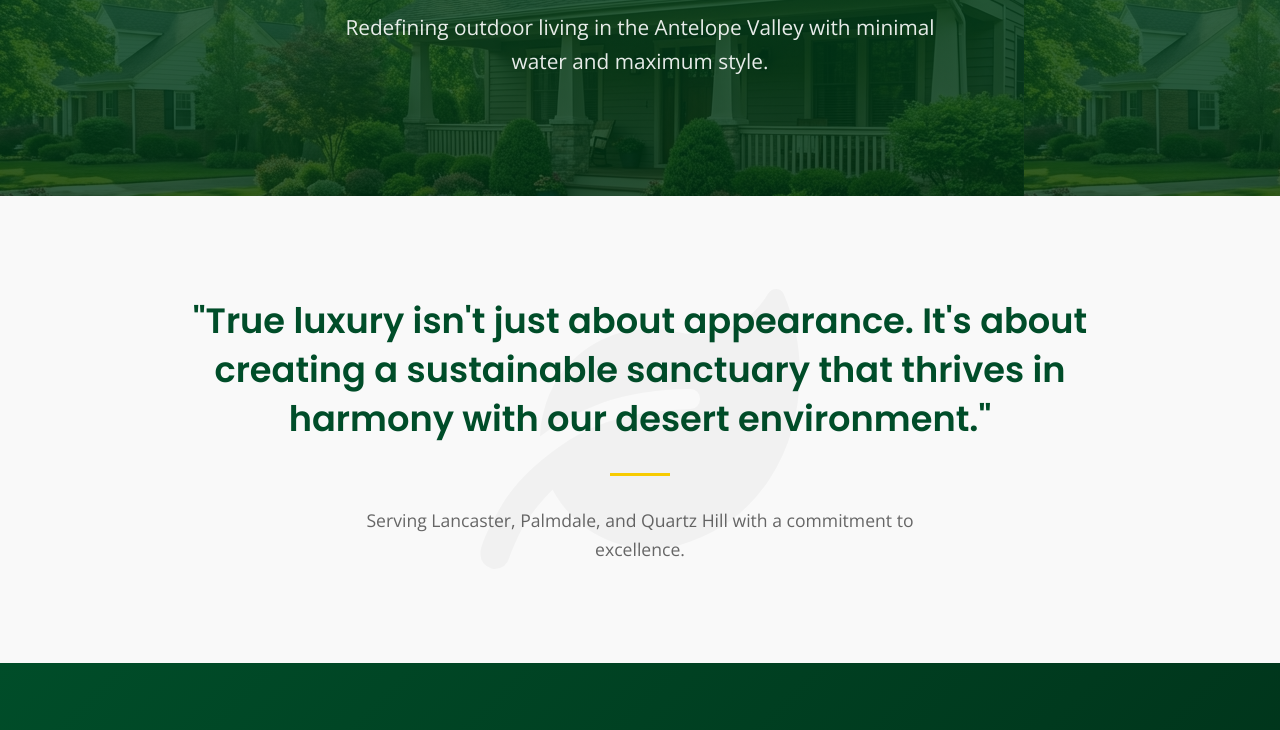
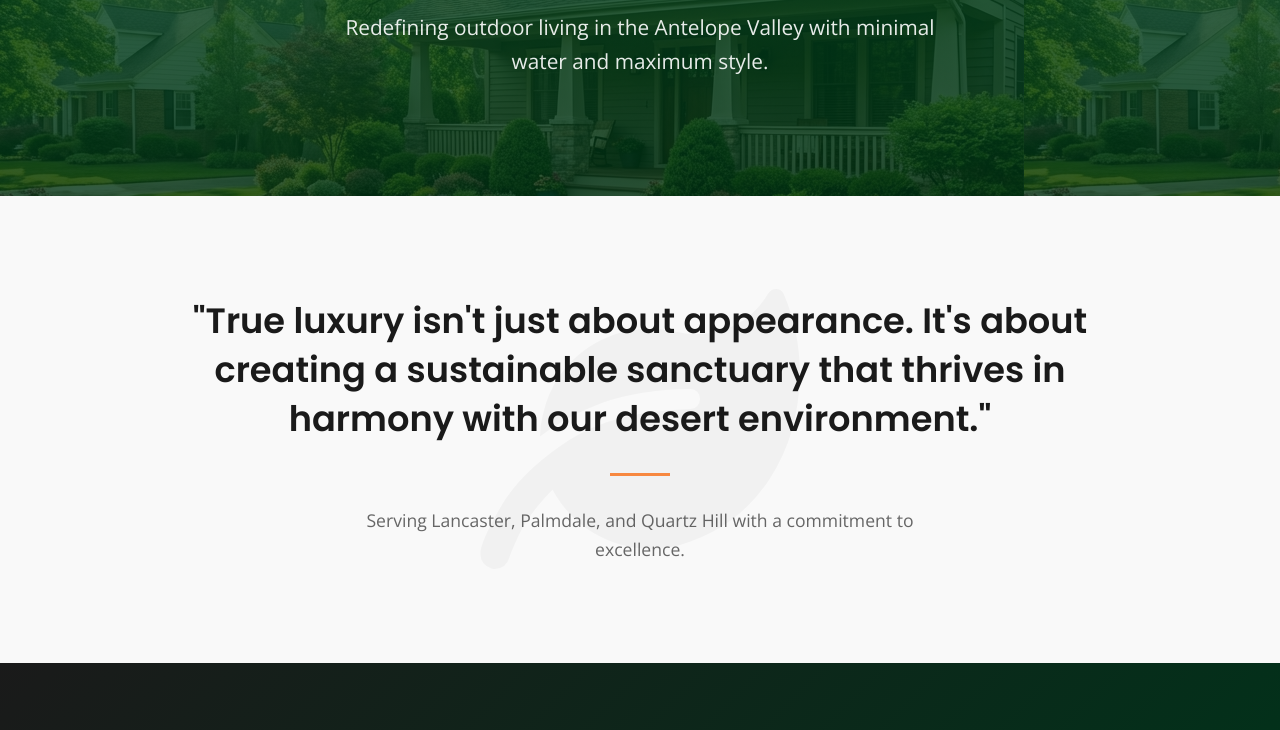
Before and after one commit to Dronesmiths/Urban-Design, a plain HTML site: page about/index.html in a window 1280 px wide. Shown: the part 388-1118 px from the top of the page. Drawn offline with nearby package versions, Linux system fonts and the light colour scheme; a script that the page names is missing.

Commit message:
feat: update color palette to an orange and black urban design theme

```diff
--- a/styles.css
+++ b/styles.css
@@ -1,14 +1,19 @@
 :root {
-    /* Waste Management Inspired Theme */
-    --primary-green: #00713D;
-    --primary-dark: #004d29;
-    --accent-yellow: #FFD200;
+    /* Urban Design & Remodel Theme - Orange & Black */
+    --primary-green: #FF6B35;
+    /* Primary Orange */
+    --primary-dark: #1A1A1A;
+    /* Black */
+    --accent-yellow: #FF8C42;
+    /* Accent Orange (lighter) */
+    --primary-gold: #FF6B35;
+    /* Orange for accents */
     --text-dark: #1A1A1A;
     --text-light: #666666;
     --white: #ffffff;
     --bg-light: #F9F9F9;
-    --bg-green-tint: #E8F5E9;
-    /* Light green for sections */
+    --bg-green-tint: #FFF5F0;
+    /* Light orange tint for sections */
 
     /* Fonts */
     --font-heading: 'Poppins', sans-serif;
```
